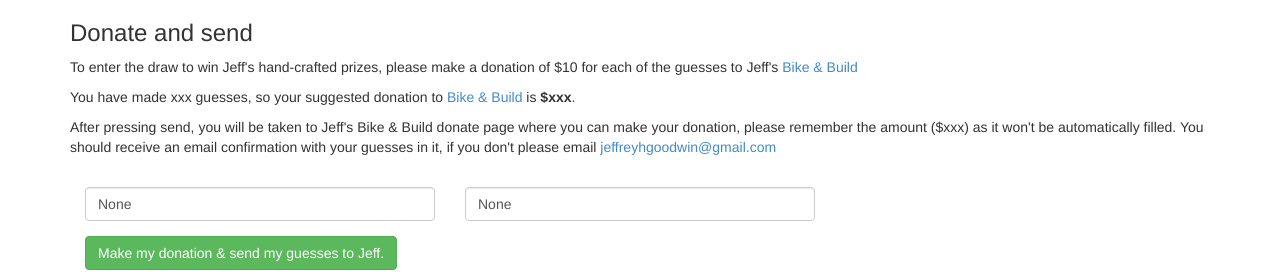
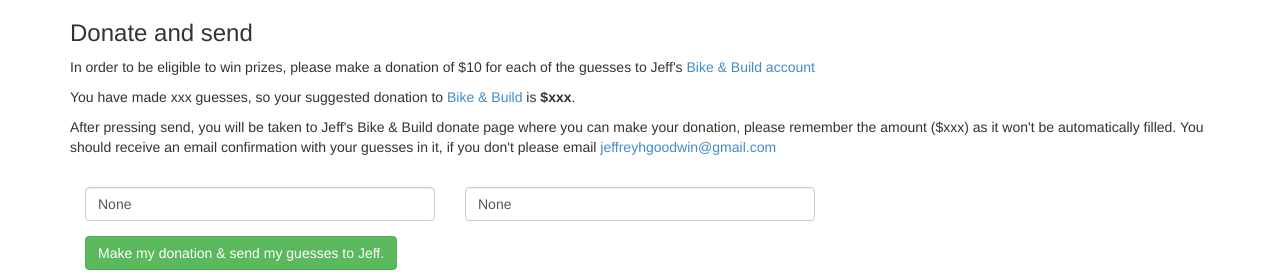
Before and after one commit to birdsarah/jeff_bikeandbuild_trivia, a Django app: template trivia/templates/trivia/trivia_checkout.html in a window 1280 px wide. Shown: the part 164-438 px from the top of the page. Run offline with Django 3.2, Linux system fonts and the light colour scheme; the template is opened without the code that fills it: values that come from a table or form of the project are taken from there, others are empty; tables that the repository leaves empty hold one stand-in row (values such as "Sample post"); parts of the project's set-up code (start-up, migrations or seed data) failed here and were passed over; some libraries are stand-ins or nearby versions.

Commit message:
Update trivia_checkout.html

```diff
--- a/trivia/templates/trivia/trivia_checkout.html
+++ b/trivia/templates/trivia/trivia_checkout.html
@@ -28,10 +28,10 @@
     </tbody>
 </table>
 <h3>Donate and send</h3>
-<p>To enter the draw to win Jeff's hand-crafted prizes, please make a
-    donation of $10 for each of the guesses to Jeff's <a href="http://bikeandbuild.org/rider/7212">Bike & Build</a></p
+<p>In order to be eligible to win prizes, please make a
+    donation of $10 for each of the guesses to Jeff's <a href="http://www.bikeandbuild.org/cms/component/option,com_wrapper/Itemid,118/?item_name_1=7760">Bike & Build account</a></p
 <p>You have made {{ number_of_guesses|default:"xxx" }} guesses, so your suggested
-    donation to <a href="http://bikeandbuild.org/rider/7212">Bike & Build</a> is <b>${{ suggested_donation|default:"xxx" }}</b>.</p>
+    donation to <a href="http://www.bikeandbuild.org/cms/component/option,com_wrapper/Itemid,118/?item_name_1=7760">Bike & Build</a> is <b>${{ suggested_donation|default:"xxx" }}</b>.</p>
 <p>After pressing send, you will be taken to Jeff's Bike & Build donate page where you can make your
 donation, please remember the amount (${{ suggested_donation|default:"xxx"}}) as it won't be automatically filled.
 You should receive an email confirmation with your guesses in it, if you don't please email
```
